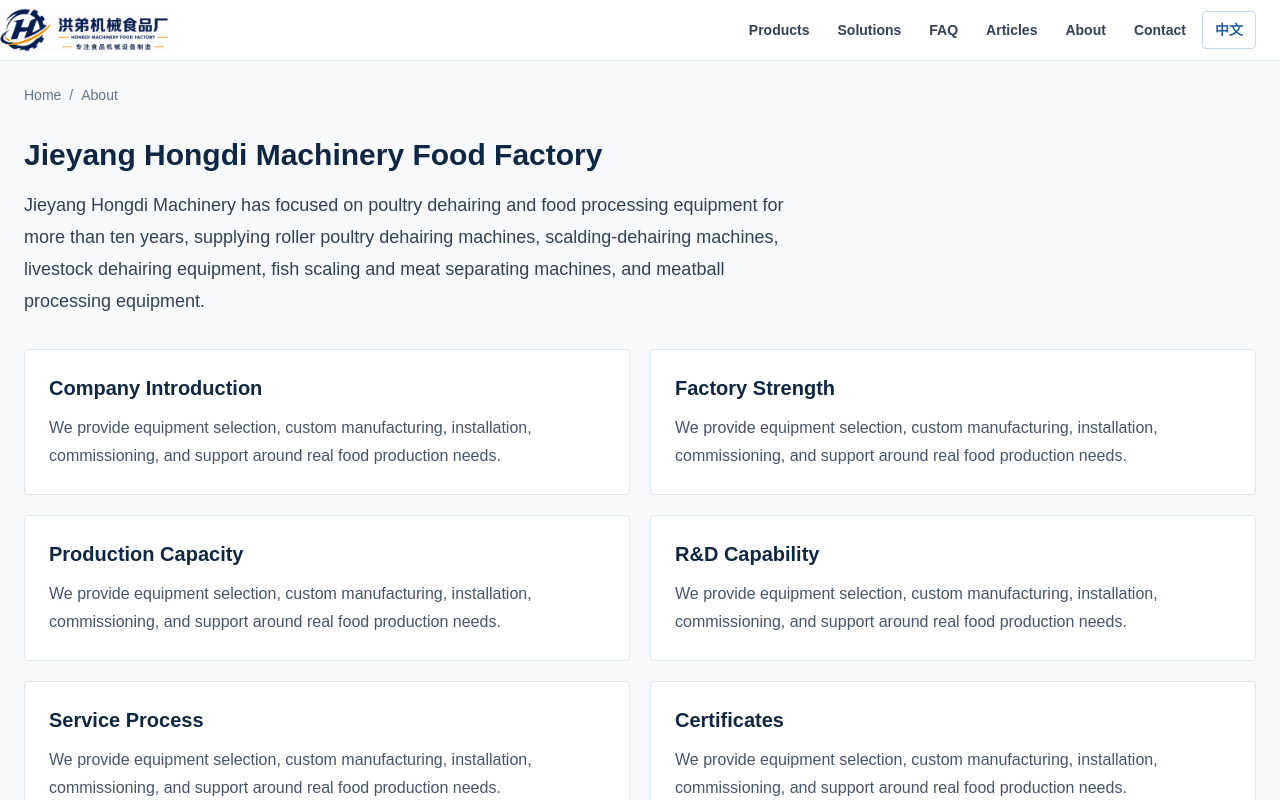
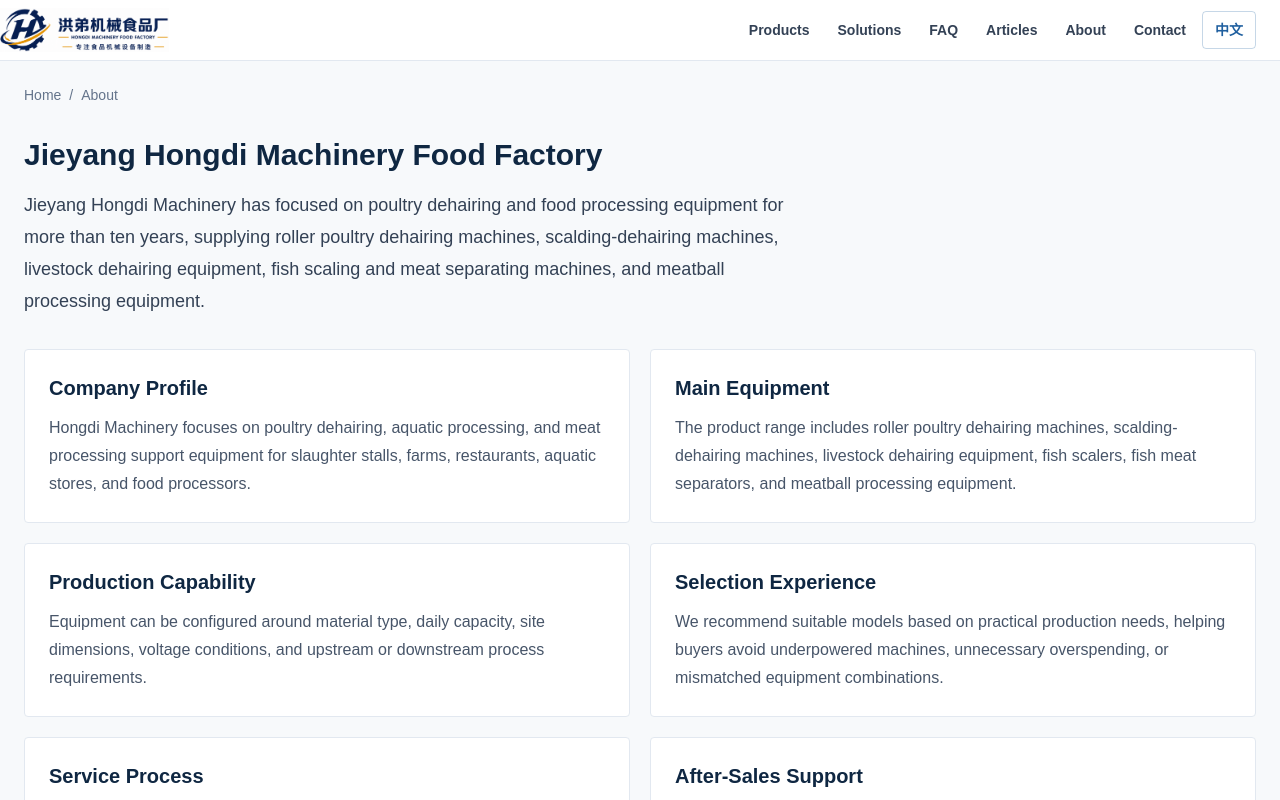
Before and after one commit to wulh8410/hongdi-food-machinery, a Next.js app: page /en/about in a window 1280 px wide. Shown: the top 800 px of the page. Built offline with nearby package versions, Linux system fonts and the light colour scheme.

Commit message:
Refine about page content

```diff
--- a/app/[locale]/about/page.tsx
+++ b/app/[locale]/about/page.tsx
@@ -14,9 +14,68 @@
 
 export default function AboutPage({ params }: { params: { locale: Locale } }) {
   const site = getSiteConfig(params.locale);
-  const sections = params.locale === 'zh'
-    ? ['公司简介', '工厂实力', '生产能力', '研发能力', '服务流程', '资质证书', '合作优势']
-    : ['Company Introduction', 'Factory Strength', 'Production Capacity', 'R&D Capability', 'Service Process', 'Certificates', 'Cooperation Advantages'];
+  const sections =
+    params.locale === 'zh'
+      ? [
+          {
+            title: '公司简介',
+            body: '洪弟机械专注家禽脱毛、水产加工和肉类加工配套设备，主要服务屠宰档口、养殖场、食堂餐厅、水产门店和食品加工厂。'
+          },
+          {
+            title: '主营设备',
+            body: '产品覆盖滚筒式家禽脱毛机、烫脱一体机、畜禽脱毛设备、鱼类脱鳞机、鱼类采肉机和肉丸加工配套设备。'
+          },
+          {
+            title: '生产能力',
+            body: '围绕常用食品加工场景组织生产，可按禽类品种、单日处理量、场地尺寸、电压条件和前后工序调整设备配置。'
+          },
+          {
+            title: '选型经验',
+            body: '根据客户物料、产能和使用场景推荐合适型号，帮助减少买小不够用、买大浪费预算或配套不顺的问题。'
+          },
+          {
+            title: '服务流程',
+            body: '从需求沟通、型号建议、配置确认、生产发货到安装调试指导，尽量让客户在采购前就明确设备适配性。'
+          },
+          {
+            title: '售后与配件',
+            body: '提供设备使用指导、日常维护建议和易损件配件支持，方便客户后续更换胶棒、轴承、电机等常见部件。'
+          },
+          {
+            title: '合作优势',
+            body: '源头厂家直接沟通，设备方案更贴近实际加工场景，适合需要稳定耐用、维护方便和可持续配件支持的客户。'
+          }
+        ]
+      : [
+          {
+            title: 'Company Profile',
+            body: 'Hongdi Machinery focuses on poultry dehairing, aquatic processing, and meat processing support equipment for slaughter stalls, farms, restaurants, aquatic stores, and food processors.'
+          },
+          {
+            title: 'Main Equipment',
+            body: 'The product range includes roller poultry dehairing machines, scalding-dehairing machines, livestock dehairing equipment, fish scalers, fish meat separators, and meatball processing equipment.'
+          },
+          {
+            title: 'Production Capability',
+            body: 'Equipment can be configured around material type, daily capacity, site dimensions, voltage conditions, and upstream or downstream process requirements.'
+          },
+          {
+            title: 'Selection Experience',
+            body: 'We recommend suitable models based on practical production needs, helping buyers avoid underpowered machines, unnecessary overspending, or mismatched equipment combinations.'
+          },
+          {
+            title: 'Service Process',
+            body: 'The workflow covers requirement review, model recommendation, configuration confirmation, production, delivery, and installation or commissioning guidance.'
+          },
+          {
+            title: 'After-Sales Support',
+            body: 'We provide operation guidance, maintenance advice, and spare-part support for common components such as rubber fingers, bearings, motors, and wearing parts.'
+          },
+          {
+            title: 'Cooperation Advantages',
+            body: 'Direct factory communication makes the solution more practical for real processing environments, especially where durability, easy maintenance, and long-term parts support matter.'
+          }
+        ];
   return (
     <PageShell locale={params.locale} path={`/${params.locale}/about`}>
       <SchemaJsonLd data={organizationSchema(params.locale)} />
@@ -26,9 +85,9 @@
         <p className="mt-4 max-w-3xl text-lg leading-8 text-slate-700">{site.description}</p>
         <div className="mt-8 grid gap-5 md:grid-cols-2">
           {sections.map((section) => (
-            <div key={section} className="rounded border border-slate-200 bg-white p-6">
-              <h2 className="text-xl font-bold text-industrial-navy">{section}</h2>
-              <p className="mt-3 leading-7 text-slate-600">{params.locale === 'zh' ? '围绕食品加工企业的真实生产需求，提供设备选型、定制制造、安装调试和后续服务。' : 'We provide equipment selection, custom manufacturing, installation, commissioning, and support around real food production needs.'}</p>
+            <div key={section.title} className="rounded border border-slate-200 bg-white p-6">
+              <h2 className="text-xl font-bold text-industrial-navy">{section.title}</h2>
+              <p className="mt-3 leading-7 text-slate-600">{section.body}</p>
             </div>
           ))}
         </div>
```
